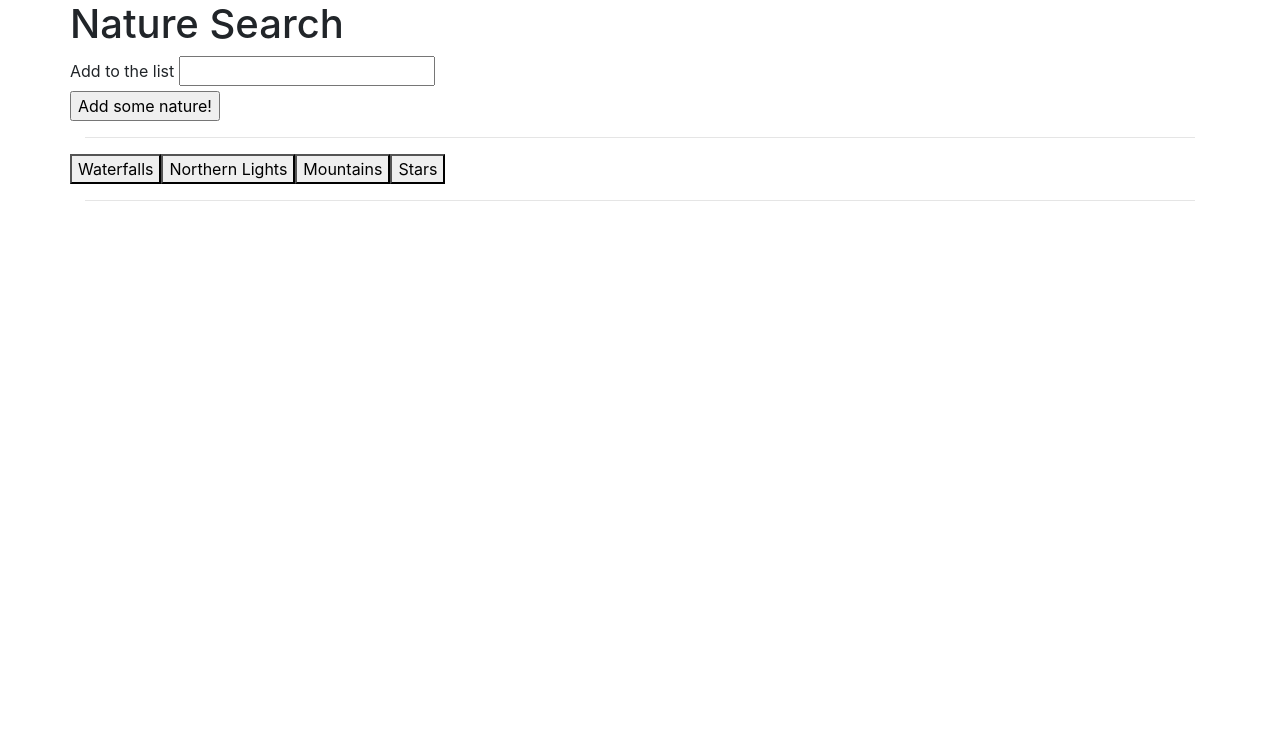
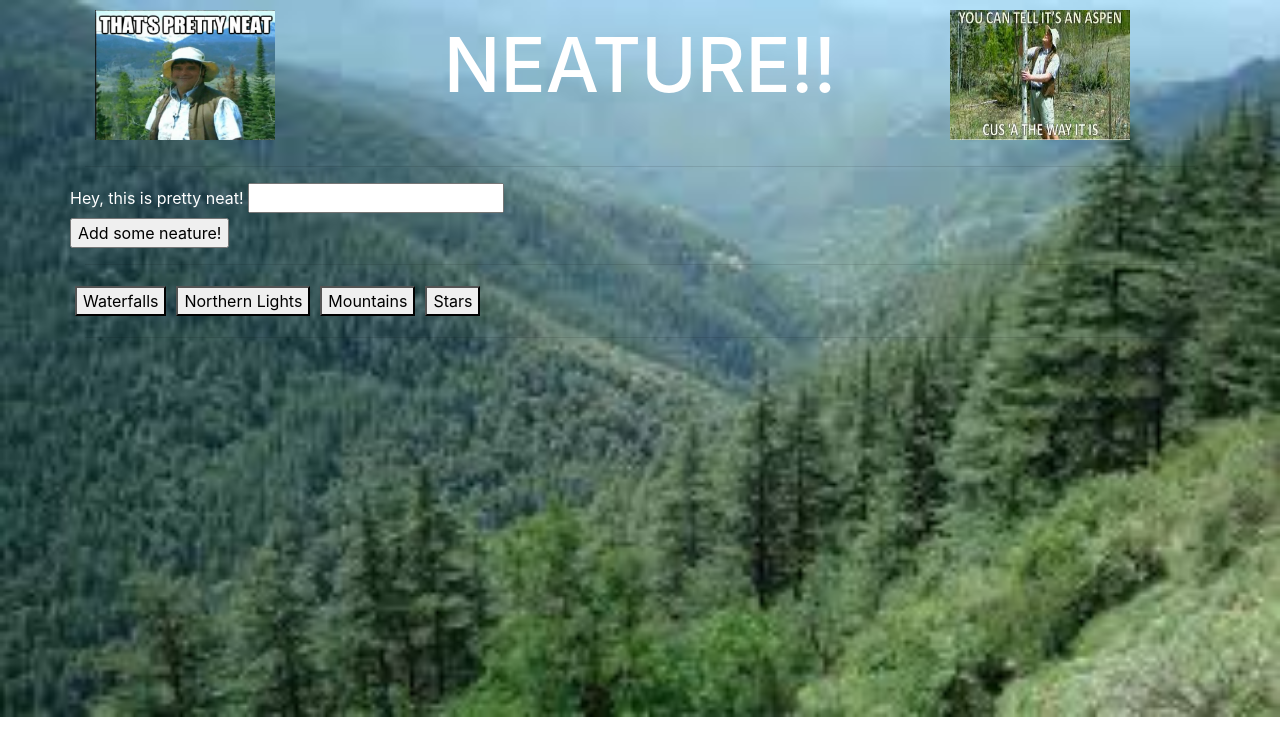
Before and after one commit to paulgraven/unit-6-giphy, a plain HTML site: page index.html in a window 1280 px wide. Drawn offline with nearby package versions, Linux system fonts and the light colour scheme.

Commit message:
added css; updated js

```diff
--- a/assets/app.js
+++ b/assets/app.js
@@ -1,11 +1,11 @@
 var natureList = ["Waterfalls", "Northern Lights", "Mountains", "Stars"];
 
 function displaynatureInfo() {
-  var nature = "";
+  // var nature = "";
 
-  // var nature = $(this).attr("data-name");
+  var nature = $(this).attr("data-name");
   var queryURL =
-    "https://api.giphy.com/v1/gifs/random?api_key=Q6uWCQmzT91m1DPvQK9kXq05ozicZCNg&limit=30&tag=nature&tag=" +
+    "https://api.giphy.com/v1/gifs/random?api_key=Q6uWCQmzT91m1DPvQK9kXq05ozicZCNg&limit=10&tag=nature&tag=" +
     nature;
 
   $.ajax({
@@ -14,10 +14,11 @@ function displaynatureInfo() {
   }).then(function(response) {
     $("#nature-view").empty();
 
-    for (var i = 1; i < 10; i++) {
+    for (var i = 0; i < 10; i++) {
       console.log(response.data.length);
       var stillImageURL = response.data.images.fixed_width_still.url;
-      var animatedImageURL = response.data.image_original_url;
+      var animatedImageURL = response.data.images.fixed_width.url;
+      console.log(animatedImageURL);
       var natureImage = $("<img>");
       natureImage.attr("src", stillImageURL);
 
--- /dev/null
+++ b/assets/reset.css
@@ -0,0 +1,129 @@
+/* http://meyerweb.com/eric/tools/css/reset/
+   v2.0 | 20110126
+   License: none (public domain)
+*/
+
+html,
+body,
+div,
+span,
+applet,
+object,
+iframe,
+h1,
+h2,
+h3,
+h4,
+h5,
+h6,
+p,
+blockquote,
+pre,
+a,
+abbr,
+acronym,
+address,
+big,
+cite,
+code,
+del,
+dfn,
+em,
+img,
+ins,
+kbd,
+q,
+s,
+samp,
+small,
+strike,
+strong,
+sub,
+sup,
+tt,
+var,
+b,
+u,
+i,
+center,
+dl,
+dt,
+dd,
+ol,
+ul,
+li,
+fieldset,
+form,
+label,
+legend,
+table,
+caption,
+tbody,
+tfoot,
+thead,
+tr,
+th,
+td,
+article,
+aside,
+canvas,
+details,
+embed,
+figure,
+figcaption,
+footer,
+header,
+hgroup,
+menu,
+nav,
+output,
+ruby,
+section,
+summary,
+time,
+mark,
+audio,
+video {
+  margin: 0;
+  padding: 0;
+  border: 0;
+  font-size: 100%;
+  font: inherit;
+  vertical-align: baseline;
+}
+/* HTML5 display-role reset for older browsers */
+article,
+aside,
+details,
+figcaption,
+figure,
+footer,
+header,
+hgroup,
+menu,
+nav,
+section {
+  display: block;
+}
+body {
+  line-height: 1;
+}
+ol,
+ul {
+  list-style: none;
+}
+blockquote,
+q {
+  quotes: none;
+}
+blockquote:before,
+blockquote:after,
+q:before,
+q:after {
+  content: "";
+  content: none;
+}
+table {
+  border-collapse: collapse;
+  border-spacing: 0;
+}
--- a/assets/style.css
+++ b/assets/style.css
@@ -0,0 +1,27 @@
+body {
+  background-image: url("../forest.jpg");
+  background-repeat: no-repeat;
+  background-size: cover;
+  image-rendering: -webkit-optimize-contrast;
+  color: white;
+}
+
+h1 {
+    width: 100%;
+    padding: 20px;
+    font-size: 75px;
+    text-align: center;
+  }
+
+img {
+  padding: 10px;
+}
+
+#neature {
+  height: 150px;
+  width: 200px;
+}
+
+button {
+  margin: 5px;
+}
--- a/index.html
+++ b/index.html
@@ -9,28 +9,38 @@
       content="width=device-width, initial-scale=1, shrink-to-fit=no"
     />
 
-    <!-- Bootstrap CSS -->
+    <!-- Reset, Bootstrap, Styles.css -->
+    <link rel="stylesheet" href="assets/reset.css"/>
     <link
       rel="stylesheet"
       href="https://stackpath.bootstrapcdn.com/bootstrap/4.3.1/css/bootstrap.min.css"
       integrity="sha384-ggOyR0iXCbMQv3Xipma34MD+dH/1fQ784/j6cY/iJTQUOhcWr7x9JvoRxT2MZw1T"
       crossorigin="anonymous"
     />
+    <link rel="stylesheet" href="assets/style.css"/>
   </head>
   <body>
     <div class="container">
       <div class="row">
-        <h1>Nature Search</h1>
-        <hr />
+          <div class="col">
+              <img src="Neature.JPG" id="neature" />
+            </div>
+      <div class="col-6">
+        <h1>NEATURE!!</h1>
       </div>
+      <div class="col">
+        <img src="Neature-2.JPG" id="neature" />
+      </div>
+      </div>
+      <hr />
       <div class="row">
         <form id="search">
-          <label for="search">Add to the list</label>
+          <label for="search">Hey, this is pretty neat!</label>
           <input type="text" id="nature-input" />
           <br />
       </div>
       <div class="row">
-        <input id="add-nature" type="submit" value="Add some nature!" />
+        <input id="add-nature" type="submit" value="Add some neature!" />
         </form>
       </div>
         <hr />
```
Also changed, not shown: Neature-2.jpg (added), Neature.JPG (added), forest.jpg (added).
